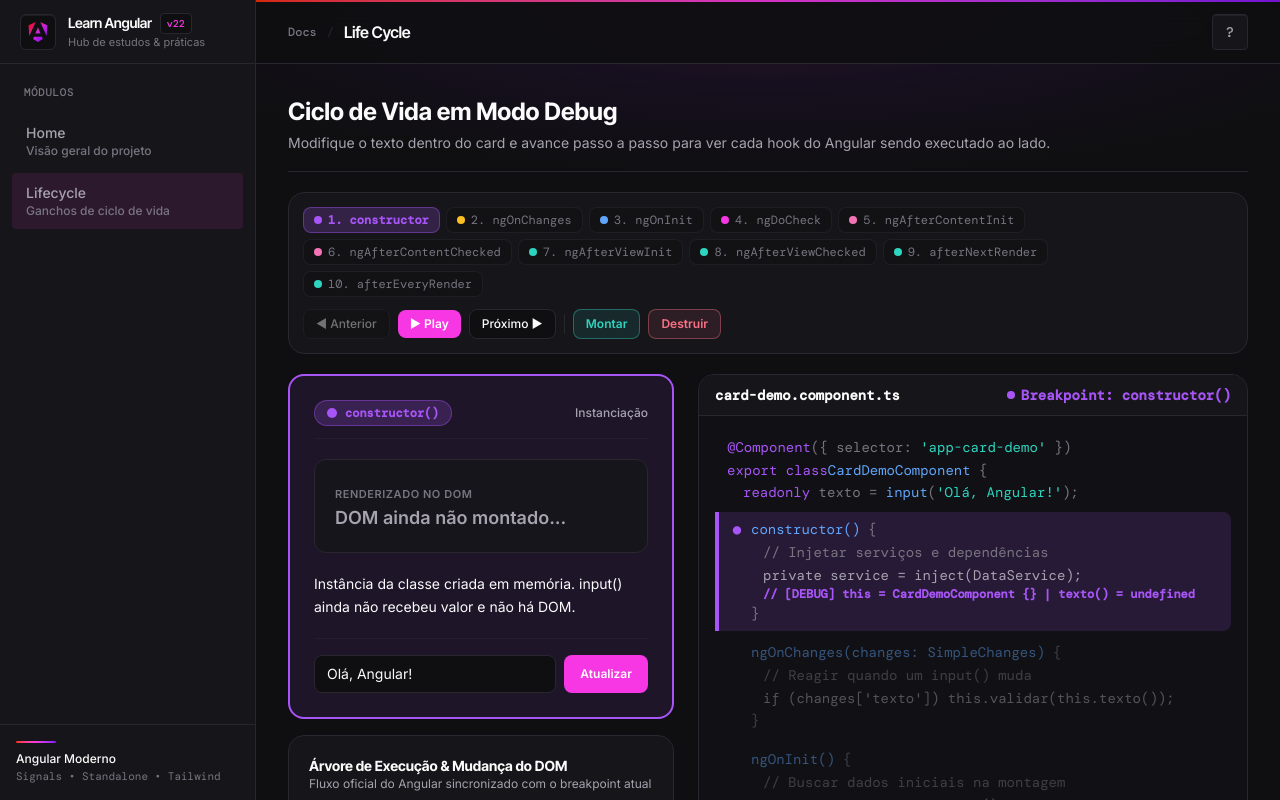
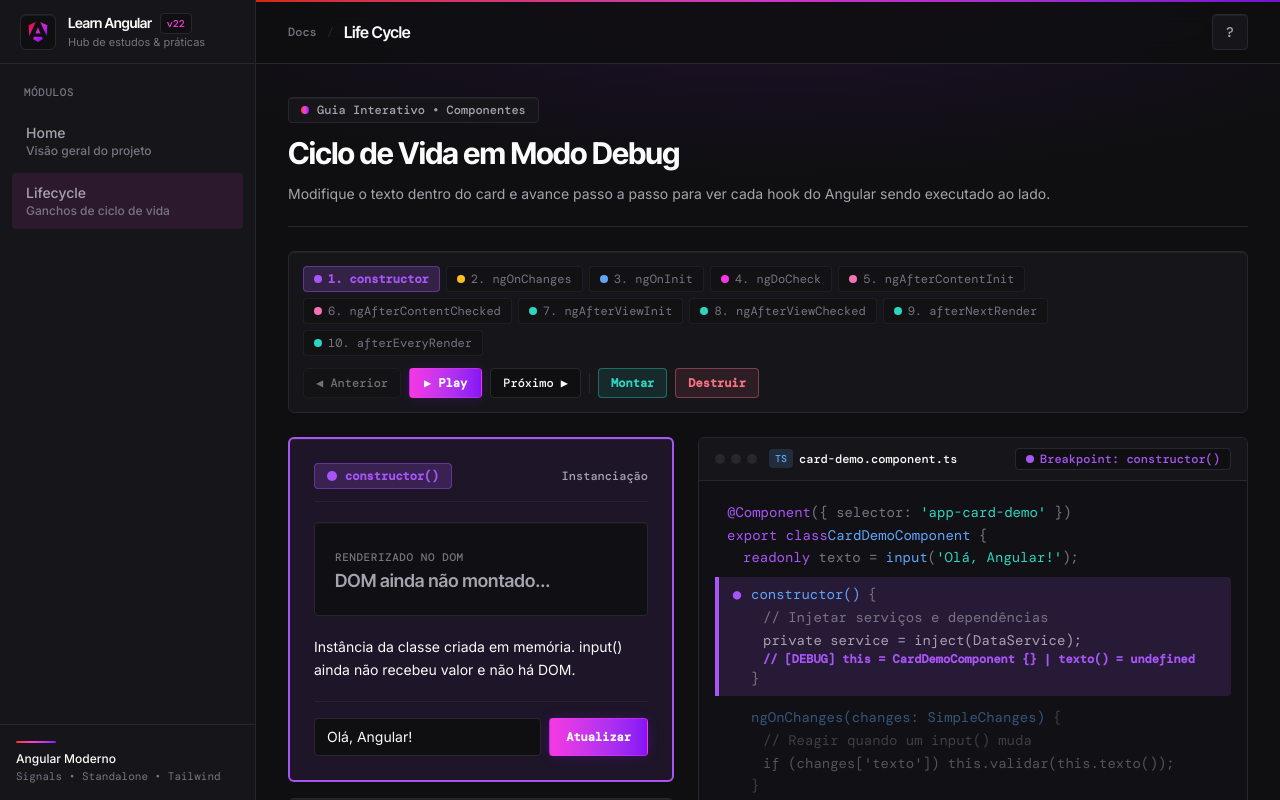
Before and after one commit to Douglas-Felipe/learn-angular, an Angular app: page /life-cycle in a window 1280 px wide. Built offline with nearby package versions, Linux system fonts and the light colour scheme.

Commit message:
refactor(life-cycle): ajustar simulador e arvore do dom ao padrao do angular.dev

```diff
--- a/src/app/features/life-cycle/components/dom-tree/dom-tree.html
+++ b/src/app/features/life-cycle/components/dom-tree/dom-tree.html
@@ -1,10 +1,10 @@
 <section
   aria-label="Diagrama em Árvore do Ciclo de Vida e DOM"
-  class="ui-card-stage space-y-4 rounded-2xl border border-ng-border bg-ng-surface p-5"
+  class="ng-card ui-card-stage space-y-4 rounded-md p-5"
 >
   <div class="flex flex-wrap items-center justify-between gap-2 border-b border-ng-border pb-3">
     <div>
-      <h2 class="text-sm font-bold text-ng-text">
+      <h2 class="font-display text-sm font-semibold tracking-tight text-ng-text">
         Árvore de Execução &amp; Mudança do DOM
       </h2>
       <p class="text-xs text-ng-text-muted">
@@ -14,7 +14,7 @@
 
     <span
       [class]="
-        'ui-pill inline-flex items-center gap-1.5 rounded-full border px-2.5 py-0.5 font-mono text-xs font-semibold ' +
+        'ui-pill inline-flex items-center gap-1.5 rounded border px-2.5 py-0.5 font-mono text-xs font-semibold ' +
         activeMeta().activeClasses
       "
     >
@@ -34,14 +34,14 @@
       [disabled]="status === 'skipped'"
       (click)="onSelectNode(id)"
       [class]="
-        'ui-btn ui-pill flex w-full max-w-[230px] items-center justify-between gap-2 rounded-xl border px-3 py-2 text-left ' +
+        'ui-btn ui-pill flex w-full max-w-[230px] items-center justify-between gap-2 rounded border px-3 py-2 text-left ' +
         (status === 'active'
           ? meta.activeClasses
           : status === 'completed'
-            ? 'border-ng-border bg-ng-bg text-ng-text hover:bg-ng-surface-hover'
+            ? 'border-ng-border bg-ng-bg text-ng-text hover:border-ng-text-subtle hover:bg-ng-surface-hover'
             : status === 'skipped'
               ? 'cursor-not-allowed border-dashed border-ng-border/60 bg-ng-bg/40 text-ng-text-subtle opacity-35'
-              : 'border-ng-border bg-ng-bg/80 text-ng-text-muted hover:bg-ng-surface-hover')
+              : 'border-ng-border bg-ng-bg/80 text-ng-text-muted hover:border-ng-text-subtle hover:bg-ng-surface-hover')
       "
     >
       <span class="min-w-0">
@@ -73,7 +73,7 @@
   <!-- Official Angular Execution Order Tree Diagram -->
   <div class="flex flex-col items-center">
     <!-- Phase 1: Creation Root -->
-    <div class="mb-1.5 text-[10px] font-semibold uppercase tracking-wider text-ng-text-subtle">
+    <div class="mb-1.5 font-mono text-[10px] font-medium uppercase tracking-wider text-ng-text-subtle">
       Creation
     </div>
     <ng-container *ngTemplateOutlet="hookNode; context: { id: 'constructor' }" />
@@ -85,9 +85,9 @@
     <!-- Phase 2: Change Detection Subgraph -->
     <div
       aria-label="Subgrafo Change Detection"
-      class="mt-1 flex w-full flex-col items-center rounded-2xl border border-dashed border-ng-border bg-ng-bg/40 p-3.5"
+      class="mt-1 flex w-full flex-col items-center rounded-md border border-dashed border-ng-border bg-ng-bg/60 p-3.5"
     >
-      <div class="mb-2.5 self-start rounded-md border border-ng-border bg-ng-surface px-2 py-0.5 text-[10px] font-semibold uppercase tracking-wider text-ng-text-muted">
+      <div class="mb-2.5 self-start rounded border border-ng-border bg-ng-surface px-2.5 py-0.5 font-mono text-[10px] font-medium uppercase tracking-wider text-ng-text-muted">
         Change Detection
       </div>
 
@@ -102,15 +102,15 @@
       <!-- Fork Connector: ngDoCheck -> Content (Left) & View (Right) -->
       <div class="h-3 w-0.5 bg-ng-border"></div>
       <div class="grid w-full grid-cols-2">
-        <div class="ml-[50%] h-3 rounded-tl-md border-l-2 border-t-2 border-ng-border"></div>
-        <div class="mr-[50%] h-3 rounded-tr-md border-r-2 border-t-2 border-ng-border"></div>
+        <div class="ml-[50%] h-3 rounded-tl-sm border-l-2 border-t-2 border-ng-border"></div>
+        <div class="mr-[50%] h-3 rounded-tr-sm border-r-2 border-t-2 border-ng-border"></div>
       </div>
 
       <!-- Parallel Branches: Content vs View -->
       <div class="grid w-full grid-cols-2 gap-3">
         <!-- Left Branch: Content Projection -->
         <div class="flex flex-col items-center">
-          <span class="mb-1.5 text-[10px] font-semibold uppercase tracking-wider text-ng-accent">
+          <span class="mb-1.5 font-mono text-[10px] font-semibold uppercase tracking-wider text-ng-accent">
             Content
           </span>
           <ng-container *ngTemplateOutlet="hookNode; context: { id: 'ngAfterContentInit' }" />
@@ -120,7 +120,7 @@
 
         <!-- Right Branch: View DOM -->
         <div class="flex flex-col items-center">
-          <span class="mb-1.5 text-[10px] font-semibold uppercase tracking-wider text-ng-success">
+          <span class="mb-1.5 font-mono text-[10px] font-semibold uppercase tracking-wider text-ng-success">
             View
           </span>
           <ng-container *ngTemplateOutlet="hookNode; context: { id: 'ngAfterViewInit' }" />
@@ -131,8 +131,8 @@
 
       <!-- Merge Connector back to Center Spine -->
       <div class="grid w-full grid-cols-2">
-        <div class="ml-[50%] h-3 rounded-bl-md border-b-2 border-l-2 border-ng-border"></div>
-        <div class="mr-[50%] h-3 rounded-br-md border-b-2 border-r-2 border-ng-border"></div>
+        <div class="ml-[50%] h-3 rounded-bl-sm border-b-2 border-l-2 border-ng-border"></div>
+        <div class="mr-[50%] h-3 rounded-br-sm border-b-2 border-r-2 border-ng-border"></div>
       </div>
     </div>
 
@@ -143,15 +143,15 @@
     <!-- Phase 3: Rendering (DOM & Browser Paint) -->
     <div
       aria-label="Subgrafo Rendering"
-      class="mt-1 flex w-full flex-col items-center rounded-2xl border border-ng-border bg-ng-bg/40 p-3.5"
+      class="mt-1 flex w-full flex-col items-center rounded-md border border-ng-border bg-ng-bg/60 p-3.5"
     >
       <div class="mb-2.5 flex w-full flex-wrap items-center justify-between gap-2">
-        <span class="rounded-md border border-ng-border bg-ng-surface px-2 py-0.5 text-[10px] font-semibold uppercase tracking-wider text-ng-text-muted">
+        <span class="rounded border border-ng-border bg-ng-surface px-2.5 py-0.5 font-mono text-[10px] font-medium uppercase tracking-wider text-ng-text-muted">
           Rendering (DOM)
         </span>
         <span
           [class]="
-            'ui-pill rounded-full border px-2.5 py-0.5 text-[11px] font-medium ' +
+            'ui-pill rounded border px-2.5 py-0.5 font-mono text-[11px] font-medium ' +
             domStageSummary().badgeClass
           "
         >
@@ -168,7 +168,7 @@
     <!-- Phase 4: Destruction -->
     <div class="h-4 border-l-2 border-dashed border-ng-border"></div>
     <div class="text-[10px] leading-none text-ng-text-subtle">▼</div>
-    <div class="mb-1.5 mt-1 text-[10px] font-semibold uppercase tracking-wider text-ng-error">
+    <div class="mb-1.5 mt-1 font-mono text-[10px] font-semibold uppercase tracking-wider text-ng-error">
       Destruction
     </div>
     <ng-container *ngTemplateOutlet="hookNode; context: { id: 'ngOnDestroy' }" />
--- a/src/app/features/life-cycle/life-cycle.html
+++ b/src/app/features/life-cycle/life-cycle.html
@@ -1,10 +1,16 @@
-<div class="mx-auto max-w-6xl space-y-5 pb-8">
+<div class="mx-auto max-w-6xl space-y-6 pb-10">
   <!-- Header -->
-  <header class="space-y-1 border-b border-ng-border pb-4">
-    <h1 class="text-balance text-2xl font-bold text-ng-text">
+  <header class="space-y-3 border-b border-ng-border pb-5">
+    <span
+      class="inline-flex items-center gap-2 rounded border border-ng-border bg-ng-surface px-3 py-1 font-mono text-xs font-medium text-ng-text-muted shadow-[inset_0_1px_0_0_rgba(255,255,255,0.05)]"
+    >
+      <span class="ng-gradient-bar h-2 w-2 rounded-full" aria-hidden="true"></span>
+      Guia Interativo • Componentes
+    </span>
+    <h1 class="font-display text-balance text-2xl font-bold tracking-tight text-ng-text sm:text-3xl">
       Ciclo de Vida em Modo Debug
     </h1>
-    <p class="text-sm leading-relaxed text-ng-text-muted">
+    <p class="max-w-3xl text-sm leading-relaxed text-ng-text-muted">
       Modifique o texto dentro do card e avance passo a passo para ver cada hook do Angular sendo executado ao lado.
     </p>
   </header>
@@ -12,7 +18,7 @@
   <!-- Debugger Transport Bar -->
   <section
     aria-label="Controles de Depuração"
-    class="flex flex-wrap items-center justify-between gap-3 rounded-2xl border border-ng-border bg-ng-surface p-3.5"
+    class="ng-card flex flex-wrap items-center justify-between gap-3 rounded-md p-3.5"
   >
     <!-- Active Cycle Step Pills -->
     <div class="flex flex-wrap items-center gap-1.5">
@@ -21,7 +27,7 @@
           type="button"
           (click)="goToStep(i)"
           [class]="
-            'ui-btn ui-pill flex items-center gap-1.5 rounded-lg border px-2.5 py-1 font-mono text-xs tabular-nums ' +
+            'ui-btn ui-pill flex items-center gap-1.5 rounded border px-2.5 py-1 font-mono text-xs tabular-nums ' +
             (i === stepIndex()
               ? hookTheme(step.hook).badgeClasses + ' font-bold'
               : i < stepIndex()
@@ -41,7 +47,7 @@
         type="button"
         [disabled]="stepIndex() === 0"
         (click)="prev()"
-        class="ui-btn rounded-lg border border-ng-border bg-ng-bg px-3 py-1.5 text-xs font-medium text-ng-text hover:bg-ng-surface-hover disabled:cursor-not-allowed disabled:opacity-40"
+        class="ui-btn rounded border border-ng-border bg-ng-bg px-3 py-1.5 font-mono text-xs font-medium text-ng-text hover:border-ng-text-subtle hover:bg-ng-surface-hover disabled:cursor-not-allowed disabled:opacity-40"
       >
         ◀ Anterior
       </button>
@@ -49,7 +55,7 @@
       <button
         type="button"
         (click)="togglePlay()"
-        class="ui-btn rounded-lg bg-ng-primary px-3 py-1.5 text-xs font-semibold text-white hover:bg-ng-primary-hover"
+        class="ui-btn ng-gradient-btn rounded px-3.5 py-1.5 font-mono text-xs font-semibold"
       >
         {{ isPlaying() ? '⏸ Pausar' : '▶ Play' }}
       </button>
@@ -58,7 +64,7 @@
         type="button"
         [disabled]="stepIndex() >= steps().length - 1"
         (click)="next()"
-        class="ui-btn rounded-lg border border-ng-border bg-ng-bg px-3 py-1.5 text-xs font-medium text-ng-text hover:bg-ng-surface-hover disabled:cursor-not-allowed disabled:opacity-40"
+        class="ui-btn rounded border border-ng-border bg-ng-bg px-3 py-1.5 font-mono text-xs font-medium text-ng-text hover:border-ng-text-subtle hover:bg-ng-surface-hover disabled:cursor-not-allowed disabled:opacity-40"
       >
         Próximo ▶
       </button>
@@ -68,7 +74,7 @@
       <button
         type="button"
         (click)="mount()"
-        class="ui-btn rounded-lg border border-ng-success/40 bg-ng-success/10 px-3 py-1.5 text-xs font-semibold text-ng-success hover:bg-ng-success/20"
+        class="ui-btn rounded border border-ng-success/40 bg-ng-success/10 px-3 py-1.5 font-mono text-xs font-semibold text-ng-success hover:bg-ng-success/20"
       >
         Montar
       </button>
@@ -77,7 +83,7 @@
         type="button"
         [disabled]="!isMountedTarget()"
         (click)="destroy()"
-        class="ui-btn rounded-lg border border-ng-error/40 bg-ng-error/10 px-3 py-1.5 text-xs font-semibold text-ng-error hover:bg-ng-error/20 disabled:cursor-not-allowed disabled:opacity-40"
+        class="ui-btn rounded border border-ng-error/40 bg-ng-error/10 px-3 py-1.5 font-mono text-xs font-semibold text-ng-error hover:bg-ng-error/20 disabled:cursor-not-allowed disabled:opacity-40"
       >
         Destruir
       </button>
@@ -91,15 +97,15 @@
       <article
         aria-label="Card de Demonstração"
         [class]="
-          'ui-card-stage space-y-5 rounded-2xl border-2 p-6 ' +
+          'ui-card-stage space-y-5 rounded-md border-2 p-6 shadow-[inset_0_1px_0_0_rgba(255,255,255,0.06)] ' +
           currentTheme().cardClasses
         "
       >
         <!-- Fixed Hook Color Header -->
-        <div class="flex flex-wrap items-center justify-between gap-2 border-b border-ng-border/60 pb-3">
+        <div class="flex flex-wrap items-center justify-between gap-2 border-b border-ng-border/80 pb-3">
           <span
             [class]="
-              'ui-pill inline-flex items-center gap-2 rounded-full border px-3 py-1 font-mono text-xs font-bold ' +
+              'ui-pill inline-flex items-center gap-2 rounded border px-3 py-1 font-mono text-xs font-bold ' +
               currentTheme().badgeClasses
             "
           >
@@ -107,19 +113,19 @@
             {{ currentTheme().label }}
           </span>
 
-          <span class="text-xs font-medium text-ng-text-muted">
+          <span class="font-mono text-xs font-medium text-ng-text-muted">
             {{ currentTheme().phaseLabel }}
           </span>
         </div>
 
         <!-- DOM Display Area inside the Card -->
-        <div class="space-y-2 rounded-xl border border-ng-border bg-ng-surface/90 p-5">
-          <span class="text-[11px] font-semibold uppercase tracking-wider text-ng-text-subtle">
+        <div class="space-y-2 rounded border border-ng-border bg-ng-bg/90 p-5 shadow-[inset_0_1px_0_0_rgba(255,255,255,0.04)]">
+          <span class="font-mono text-[11px] font-medium uppercase tracking-wider text-ng-text-subtle">
             Renderizado no DOM
           </span>
 
           @if (!current().mounted) {
-            <p class="text-lg font-semibold text-ng-text-muted">
+            <p class="font-display text-lg font-semibold text-ng-text-muted">
               @if (current().hook === 'ngOnDestroy') {
                 Instância destruída (removida do DOM)
               } @else {
@@ -132,12 +138,12 @@
               </p>
             }
           } @else {
-            <p class="text-2xl font-bold tracking-tight text-ng-text">
+            <p class="font-display text-2xl font-bold tracking-tight text-ng-text">
               {{ current().domText }}
             </p>
 
             @if (hasPendingChange()) {
-              <p class="rounded-lg border border-ng-warning/40 bg-ng-warning/10 px-3 py-1.5 text-xs text-ng-warning">
+              <p class="rounded border border-ng-warning/40 bg-ng-warning/10 px-3 py-1.5 text-xs text-ng-warning">
                 Na memória: <strong>"{{ current().memoryText }}"</strong> (aguardando ngAfterViewChecked)
               </p>
             }
@@ -152,7 +158,7 @@
         <!-- Editable Text Input Inside Card -->
         <form
           (submit)="updateText($event)"
-          class="border-t border-ng-border/60 pt-4"
+          class="border-t border-ng-border/80 pt-4"
         >
           <div class="flex gap-2">
             <input
@@ -163,12 +169,12 @@
               (input)="onTextInput($event)"
               [disabled]="!isMountedTarget()"
               placeholder="Digite um novo texto..."
-              class="min-w-0 flex-1 rounded-lg border border-ng-border bg-ng-bg px-3 py-2 text-sm text-ng-text placeholder:text-ng-text-subtle focus:border-ng-primary focus:outline-none disabled:cursor-not-allowed disabled:opacity-40"
+              class="min-w-0 flex-1 rounded border border-ng-border bg-ng-bg px-3 py-2 text-sm text-ng-text placeholder:text-ng-text-subtle focus:border-ng-primary focus:outline-none disabled:cursor-not-allowed disabled:opacity-40"
             />
             <button
               type="submit"
               [disabled]="!isMountedTarget()"
-              class="ui-btn shrink-0 rounded-lg bg-ng-primary px-4 py-2 text-xs font-semibold text-white hover:bg-ng-primary-hover disabled:cursor-not-allowed disabled:opacity-40"
+              class="ui-btn ng-gradient-btn shrink-0 rounded px-4 py-2 font-mono text-xs font-semibold disabled:cursor-not-allowed disabled:opacity-40"
             >
               Atualizar
             </button>
@@ -189,13 +195,25 @@
     <!-- Right Column: Angular Component Code in Debug Mode -->
     <section
       aria-label="Código Angular em Modo Debug"
-      class="overflow-hidden rounded-2xl border border-ng-border bg-ng-code lg:col-span-7"
+      class="ng-card overflow-hidden rounded-md bg-ng-code lg:col-span-7"
     >
-      <div class="flex items-center justify-between border-b border-ng-border bg-ng-surface px-4 py-2.5">
-        <span class="font-mono text-sm font-semibold text-ng-text">
-          card-demo.component.ts
-        </span>
-        <span [class]="'inline-flex items-center gap-1.5 font-mono text-sm font-semibold ' + currentTheme().textClass">
+      <div class="flex flex-wrap items-center justify-between gap-2 border-b border-ng-border bg-ng-surface px-4 py-2.5">
+        <div class="flex items-center gap-3">
+          <div class="flex items-center gap-1.5" aria-hidden="true">
+            <span class="h-2.5 w-2.5 rounded-full bg-ng-border"></span>
+            <span class="h-2.5 w-2.5 rounded-full bg-ng-border"></span>
+            <span class="h-2.5 w-2.5 rounded-full bg-ng-border"></span>
+          </div>
+          <div class="flex items-center gap-1.5">
+            <span class="rounded bg-ng-info/15 px-1.5 py-0.5 font-mono text-[10px] font-medium text-ng-info">
+              TS
+            </span>
+            <span class="font-mono text-xs font-medium text-ng-text">
+              card-demo.component.ts
+            </span>
+          </div>
+        </div>
+        <span [class]="'inline-flex items-center gap-1.5 rounded border border-ng-border bg-ng-bg px-2.5 py-0.5 font-mono text-xs font-medium ' + currentTheme().textClass">
           <span [class]="'h-2 w-2 rounded-full ' + currentTheme().dotClass"></span>
           Breakpoint: {{ currentTheme().label }}
         </span>
@@ -215,7 +233,7 @@
         @for (block of codeBlocks; track block.id) {
           <div
             [class]="
-              'rounded-r-lg border-l-4 px-3 py-1.5 transition-colors duration-150 ' +
+              'rounded-r border-l-4 px-3 py-1.5 transition-colors duration-150 ' +
               (current().hook === block.id
                 ? hookTheme(block.id).codeActiveClasses
                 : 'border-transparent opacity-45')
```
